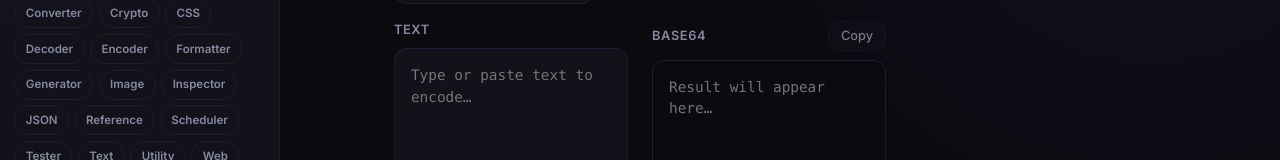
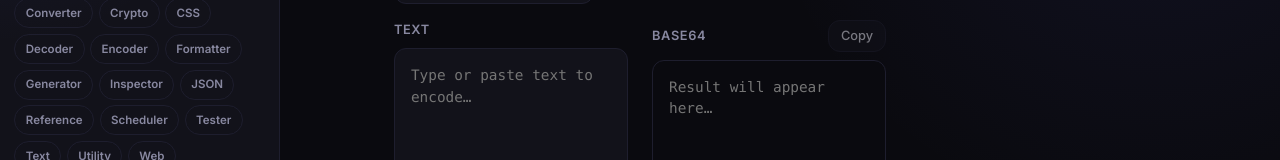
Before and after one commit to dragoncowkarma/dev-toolkit, a React (Vite) app: page /#/base64 in a window 1280 px wide. Shown: the part 213-373 px from the top of the page. Built offline with nearby package versions, Linux system fonts and the light colour scheme.

Commit message:
fix(ani): use inspector category (#606)

```diff
--- a/src/tools/ani-header-inspector/meta.js
+++ b/src/tools/ani-header-inspector/meta.js
@@ -3,5 +3,5 @@ export default {
   name: 'ANI Header Inspector',
   description: 'Inspect Windows Animated Cursor (.ani) headers entirely in your browser.',
   icon: '◌',
-  category: 'Image',
+  category: 'Inspector',
 };
```
